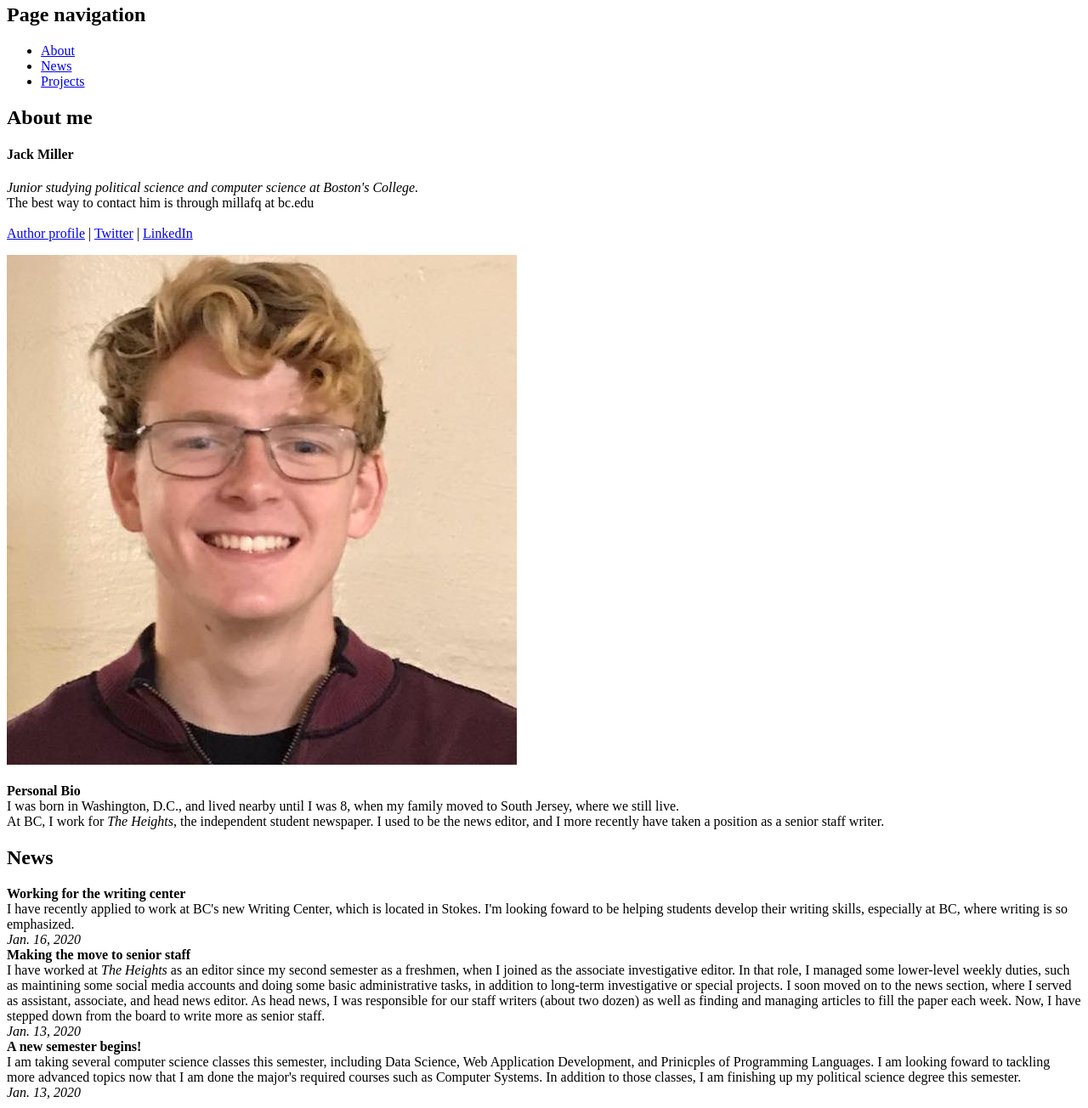
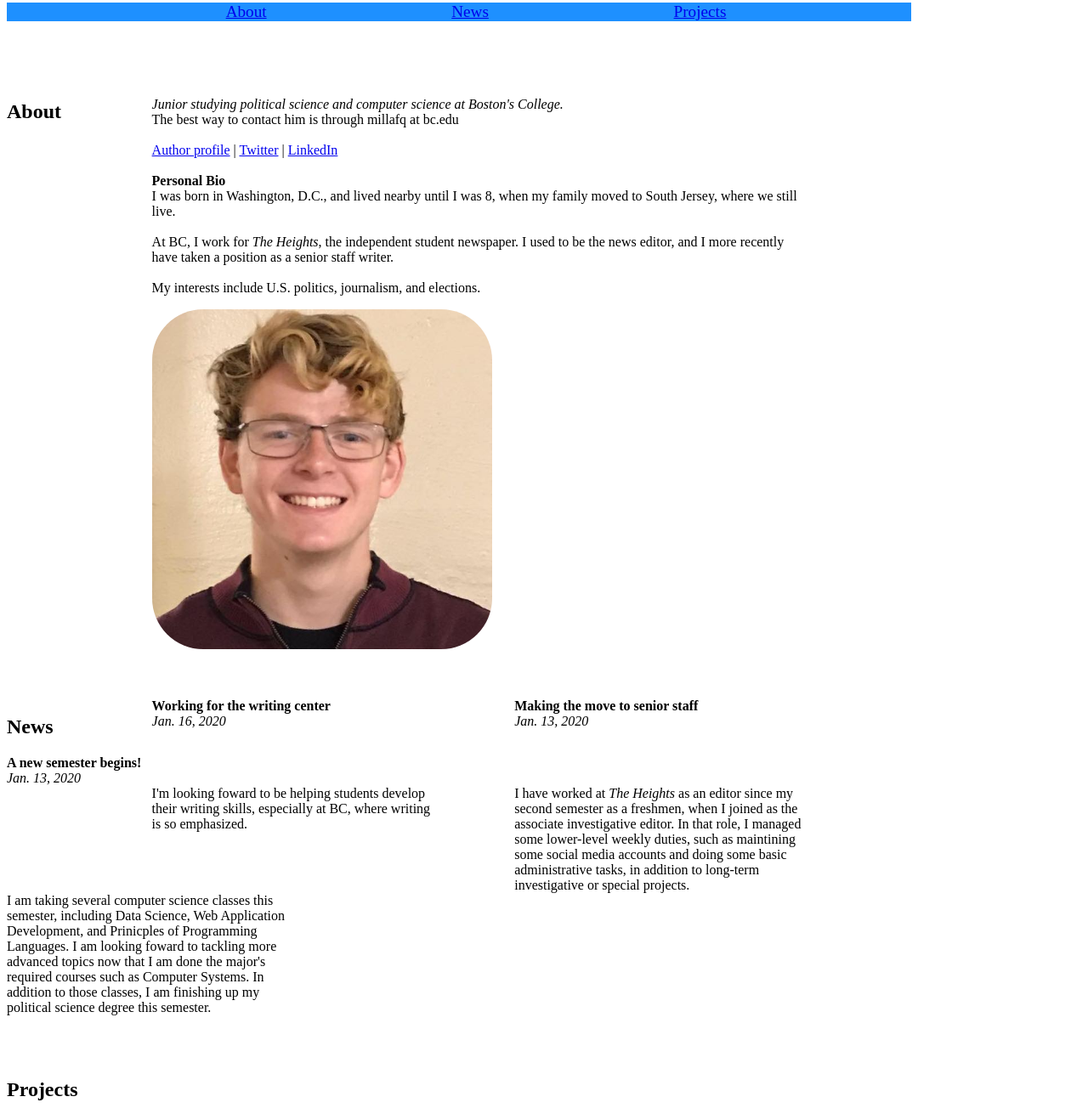
Before and after one commit to jmi11er/web-app-development, a plain HTML site: page index.html in a window 1280 px wide. Shown: the part 16-1320 px from the top of the page at 85% size. Drawn offline with Linux system fonts and the light colour scheme.

Commit message:
Add files via upload

```diff
--- a/index.html
+++ b/index.html
@@ -2,107 +2,114 @@
 <html>
     <header>
         <title>Jack Miller's portfolio</title>
+        <link rel="stylesheet" href="style.css" />
+        <meta name="viewport" content="width=device-width, initial-scale=1.0">
     </header>
     <body>
         <div class="container">
+            <div id="menu">
                  <nav>
-                <h2>Page navigation </h2>
-                <ul>
+                      <ul class="nav_flexbox">
                           <li>
                             <a href="#about">About</a>
                         </li>
                         <li>
-                        <a href="#news">News</a>
+                            <a href="#newstitles">News</a>
                         </li>
                         <li>
                              <a href="#projects">Projects</a>
                          </li>
                      </ul>
                 </nav>
-            <section id="about">
-                <h2>About me</h2>
-                <div>
-                <h4><strong>Jack Miller</strong></h4>
+            </div>
+            <br><br><br>
+            <section id="about" class="row">
+                <h2 class="col-2">About</h2>
+                <div class = "col-9">
                 <p>
                     <em>Junior studying political science and computer science at Boston's College.</em><br>
                     The best way to contact him is through millafq at bc.edu<br><br>
                     <a href="https://bcheights.com/author/jack-miller-2021/" target="_blank">Author profile</a> |
                     <a href="https://twitter.com/millerjack_" target="_blank">Twitter</a> |
                     <a href="https://www.linkedin.com/in/jack-miller-a3522b158/" target="_blank">LinkedIn</a>
+                    <br><br><strong>Personal Bio</strong><br>
+                    I was born in Washington, D.C., and lived nearby until I was 8, when my family moved
+                    to South Jersey, where we still live. <br><br>At BC, I work for <em>The Heights</em>, the independent student
+                    newspaper. I used to be the news editor, and I more recently have taken a position as a senior staff writer.
+                    <br><br> My interests include U.S. politics, journalism, and elections.
                 </p>
                 </div>
-                <div>
-                    <p>
-                        <img src="assets/picture.jpg" alt= width="100%"><br><br>
-                        <strong>Personal Bio</strong><br>
-                        I was born in Washington, D.C., and lived nearby until I was 8, when my family moved
-                        to South Jersey, where we still live. <br>At BC, I work for <em>The Heights</em>, the independent student
-                        newspaper. I used to be the news editor, and I more recently have taken a position as a senior staff writer.
-                    </p>
+                <div class = "col-2"></div>
+                <div class="col-3">
+                    <img class="pic" src="assets/picture.jpg" alt= width="100%">
                 </div>
             </section>
+            <br><br><br>
+            <section id="newstitles" class="row">
+                <h2 class="col-2">News</h2>
+                <div class="col-4">
+                    <strong>Working for the writing center</strong><br><em>Jan. 16, 2020</em>
+                </div>
+                <div class="col-1"></div>
+                <div class="col-4">
+                    <strong> Making the move to senior staff</strong><br><em>Jan. 13, 2020</em>
+                </div>
+                <div class="col-1"></div>
+                <div class="col-4">
+                    <strong>A new semester begins!</strong><br><em>Jan. 13, 2020</em>
+                </div>
             </section>
-            <section id="news">
-                <h2>News</h2>
-                <div>
-                    <div>
-                        <div>
-                            <strong>Working for the writing center</strong><br>
-                            I have recently applied to work at BC's new Writing Center, which is located in Stokes.
+            <section id="newstext" class="row">
+                <div class="col-2"></div>
+                <div class="col-4">
                     I'm looking foward to be helping students develop their writing skills, especially at BC, where writing is so emphasized.
                 </div>
-                        <div>
-                            <em>Jan. 16, 2020</em>
-                        </div>
-                        <div>
-                           <strong> Making the move to senior staff</strong><br>
+                <div class="col-1"></div>
+                <div class="col-4">
                     I have worked at <em>The Heights</em> as an editor since my second semester as a freshmen, when I joined as the associate investigative editor.
                     In that role, I managed some lower-level weekly duties, such as maintining some social media accounts and doing some basic administrative tasks, in addition to long-term investigative or special projects.
-                           I soon moved on to the news section, where I served as assistant, associate, and head news editor. As head news, I was responsible for our staff writers (about two dozen) as well as finding and managing articles to fill the paper each week.
-                           Now, I have stepped down from the board to write more as senior staff.
                 </div>
-                        <div>
-                           <em>Jan. 13, 2020</em>
-                        </div>
-                        <div>
-                            <strong>A new semester begins!</strong><br>
+                <div class="col-1"></div>
+                <div class="col-4">
                     I am taking several computer science classes this semester, including Data Science, Web Application Development, and Prinicples of Programming Languages.
                     I am looking foward to tackling more advanced topics now that I am done the major's required courses such as Computer Systems.
                     In addition to those classes, I am finishing up my political science degree this semester.
                 </div>
-                        <div>
-                            <em>Jan. 13, 2020</em>
+            </section>
+            <br><br><br>
+            <section id="projects">
+                <h2>Projects</h2>
+                <div class="row">
+
+                    <div class="col-6"><!--Proj 1 info-->
+                        <br><strong>Web Application Development portfolio</strong><br>
+                        <img class="pic" src="assets/portfolio_ss.png" width="65%"><br><br>
+                    </div>
+                    <div class="col-6"><!--Proj 1 teaser-->
+                        <br><br>
+                        I am drafting a portfolio website for my web application development class. The task involves some basic HTML, which I have never used before. If you're a fan of recursion, check out the link <a href="portfolio_details.html">here</a> for more information!
                     </div>
                 </div>
+                <div class="row">
+                    <div class="col-6"><!--Proj 2 info-->
+                        <br><strong>Tracking vulnerable members of Congress</strong><br>
+                        <img class="pic" src="assets/DJ2.png" width="33%"><br><br>
                     </div>
-            </section>
-            <section id="projects">
-                <h2>Projects</h2>
-                <div>
-                    <div><!--Proj 1 info-->
-                        <br><strong>Web Application Development portfolio</strong><br>
-                    </div>
-                    <div><!--Proj 1 teaser-->
-                        <img src="assets/portfolio_ss.png" alt= width="50%"><br><br>
-                        I am drafting a portfolio website for my web application development class. The task involves some basic HTML, which I have never used before. If you're a fan of recursion, check out the link here <a href="portfolio_details.html">here</a> for more information!
-                    </div>
-                    <div><!--Proj 2 info-->
-                        <br><strong>Tracking vulnerable members of Congress</strong><br>
-                    </div>
-                    <div><!--Proj 2 teaser-->
-                        <img src="assets/DJ1.png" alt= width="50%">
-                        <img src="assets/DJ2.png" alt= width="50%"><br><br>
-                        For my Data Journalism course last semeter, I decided to draw on my interest in political science and analyze how margin of victory predicted the behavior of members of the United States House of Representatives.
+                    <div class="col-6"><!--Proj 2 teaser-->
+                        <br><br>
+                        I analyzed how margin of victory predicted the behavior of members of the United States House of Representatives.
                         I then took a look back at the patterns of previous Congresses to speculate on where the 2020 elections might lead the country. <a href="dj.html">Click here for more information</a>.
                     </div>
-                    <div><!--Proj 3 info-->
+                </div>
+                <div class="row">
+                    <div class="col-6"><!--Proj 3 info-->
                         <br><strong>Computer Organization counter project</strong><br>
+                        <img class="pic" src="assets/counterPic.png" alt= width=10%"><br><br>
                     </div>
-                    <div><!--Proj 3 teaser-->
-                        <img src="assets/counterPic.png" alt= width=10%"><br><br>
+                    <div class="col-6"><!--Proj 3 teaser-->
+                        <br><br>
                         The final project for my Computer Organization class last semester required us to work in Verilog to create a program of our choice with a hardware component.
                         My partner and I decided to make a clock that incemented a counter with some special functionality. <a href="counter.html">Find out more here</a>.
-                    </div>
                     </div>
             </section>
             <footer>
--- /dev/null
+++ b/style.css
@@ -0,0 +1,24 @@
+.container{max-width: 1024px; width: 100%;}
+
+.nav_flexbox {display: flex; width: 100%; flex-direction: row;top: 0; left: 0;
+    justify-content: space-evenly; background-color: dodgerblue;}
+nav ul {list-style-type: none; font-size: larger;}
+
+a:hover{font-size: large;}
+a:visited{color: blue}
+
+.pic{width: 400px; height: 400px; object-fit: cover; border-radius: 15%;}
+
+.row{display: flex; flex-wrap:wrap;}
+.col-1 {flex-basis: 8.33%;} /* width works too */
+.col-2 {flex-basis: 16.66%;}
+.col-3 {flex-basis: 25%;}
+.col-4 {flex-basis: 33.33%;}
+.col-5 {flex-basis: 41.66%;}
+.col-6 {flex-basis: 50%;}
+.col-7 {flex-basis: 58.33%;}
+.col-8 {flex-basis: 66.66%;}
+.col-9 {flex-basis: 75%;}
+.col-10 {flex-basis: 83.33%;}
+.col-11 {flex-basis: 91.66%;}
+.col-12 {flex-basis: 100%;}
--- /dev/null
+++ b/styletwo.css
@@ -0,0 +1,28 @@
+.container{max-width: 1024px; width: 100%;}
+
+.nav_flexbox {display: flex; width: 100%; flex-direction: row;top: 0; left: 0;
+    justify-content: space-evenly; background-color: dodgerblue;}
+nav ul {list-style-type: none; font-size: larger;}
+
+a:hover{font-size: large;}
+a:visited{color: blue}
+
+img.pic{width: 100%; height: 100%; object-fit: cover;}
+
+footer.tag .projectType{background-color: palevioletred; color: violet}
+footer.tag .subject{background-color: palegreen; color: green}
+footer.tag .other{background-color:lightsteelblue; color: steelblue}
+
+.row{display: flex;}
+.col-1 {flex-basis: 8.33%;} /* width works too */
+.col-2 {flex-basis: 16.66%;}
+.col-3 {flex-basis: 25%;}
+.col-4 {flex-basis: 33.33%;}
+.col-5 {flex-basis: 41.66%;}
+.col-6 {flex-basis: 50%;}
+.col-7 {flex-basis: 58.33%;}
+.col-8 {flex-basis: 66.66%;}
+.col-9 {flex-basis: 75%;}
+.col-10 {flex-basis: 83.33%;}
+.col-11 {flex-basis: 91.66%;}
+.col-12 {flex-basis: 100%;}
```
Also changed, not shown: counter.html (+16 -6 lines), dj.html (+16 -9 lines), portfolio_details.html (+15 -8 lines), 1 other file. Lines whose indentation alone changed are shown as unchanged.
